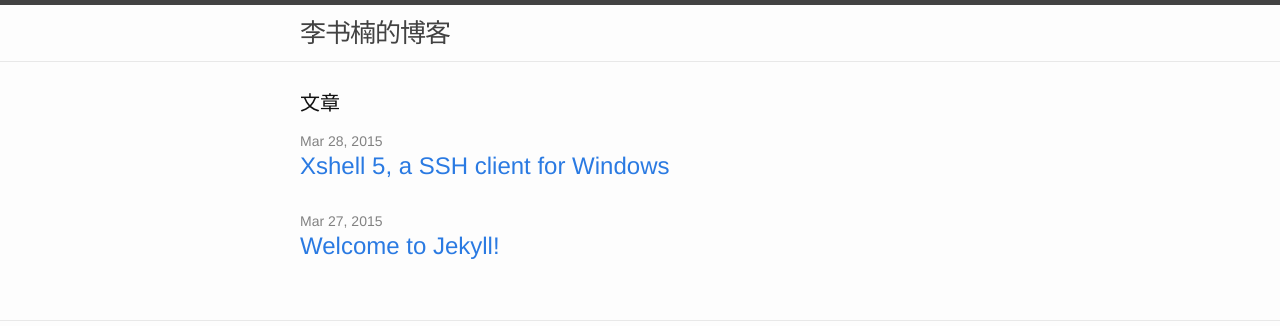
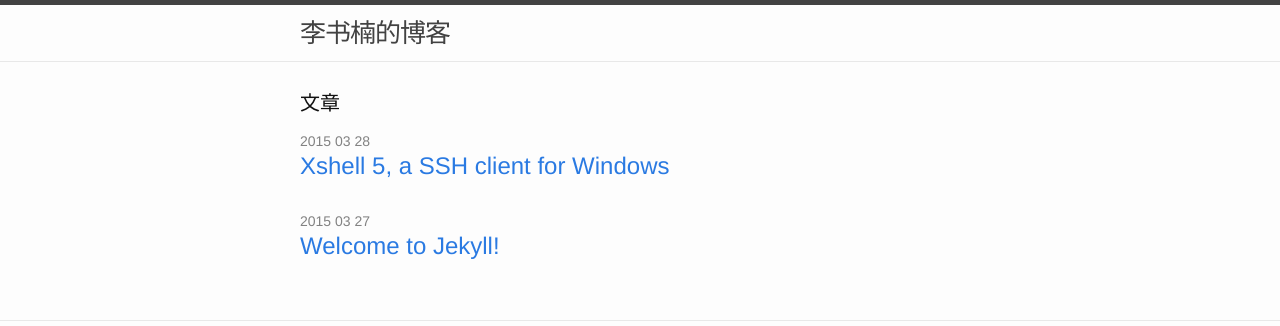
Before and after one commit to lishunan246/lishunan246.github.io, a Jekyll site: the page built from index.html, in a window 1280 px wide. Shown: the top 326 px of the page. Built offline with Jekyll 4.4.1, drawn with Linux system fonts in a browser that asks for light colours; nearby versions of some CDN libraries.

Commit message:
change date format

```diff
--- a/index.html
+++ b/index.html
@@ -9,7 +9,7 @@ layout: default
   <ul class="post-list">
     {% for post in site.posts %}
       <li>
-        <span class="post-meta">{{ post.date | date: "%b %-d, %Y" }}</span>
+        <span class="post-meta">{{ post.date | date: "%Y %m %d" }}</span>
 
         <h2>
           <a class="post-link" href="{{ post.url | prepend: site.baseurl }}">{{ post.title }}</a>
```
